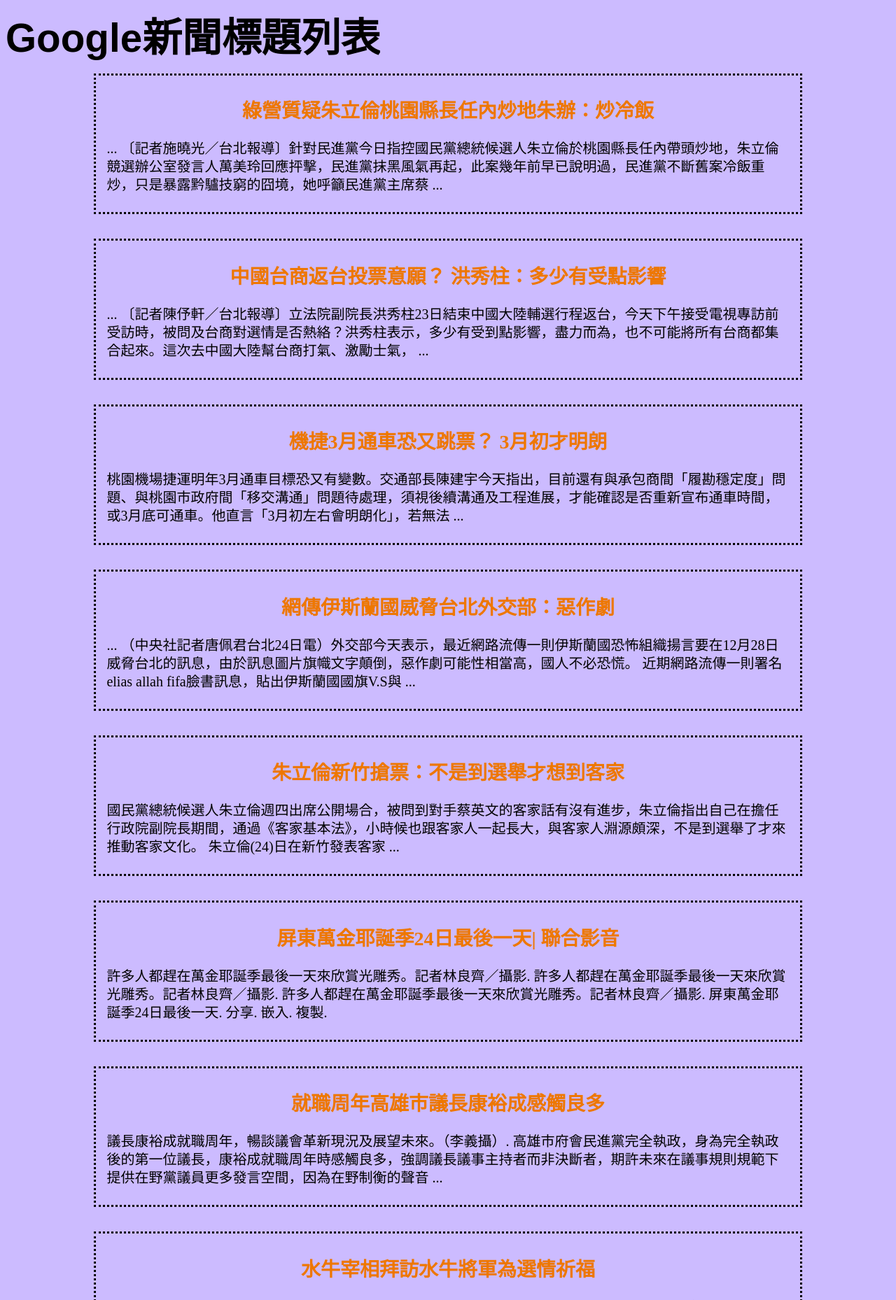
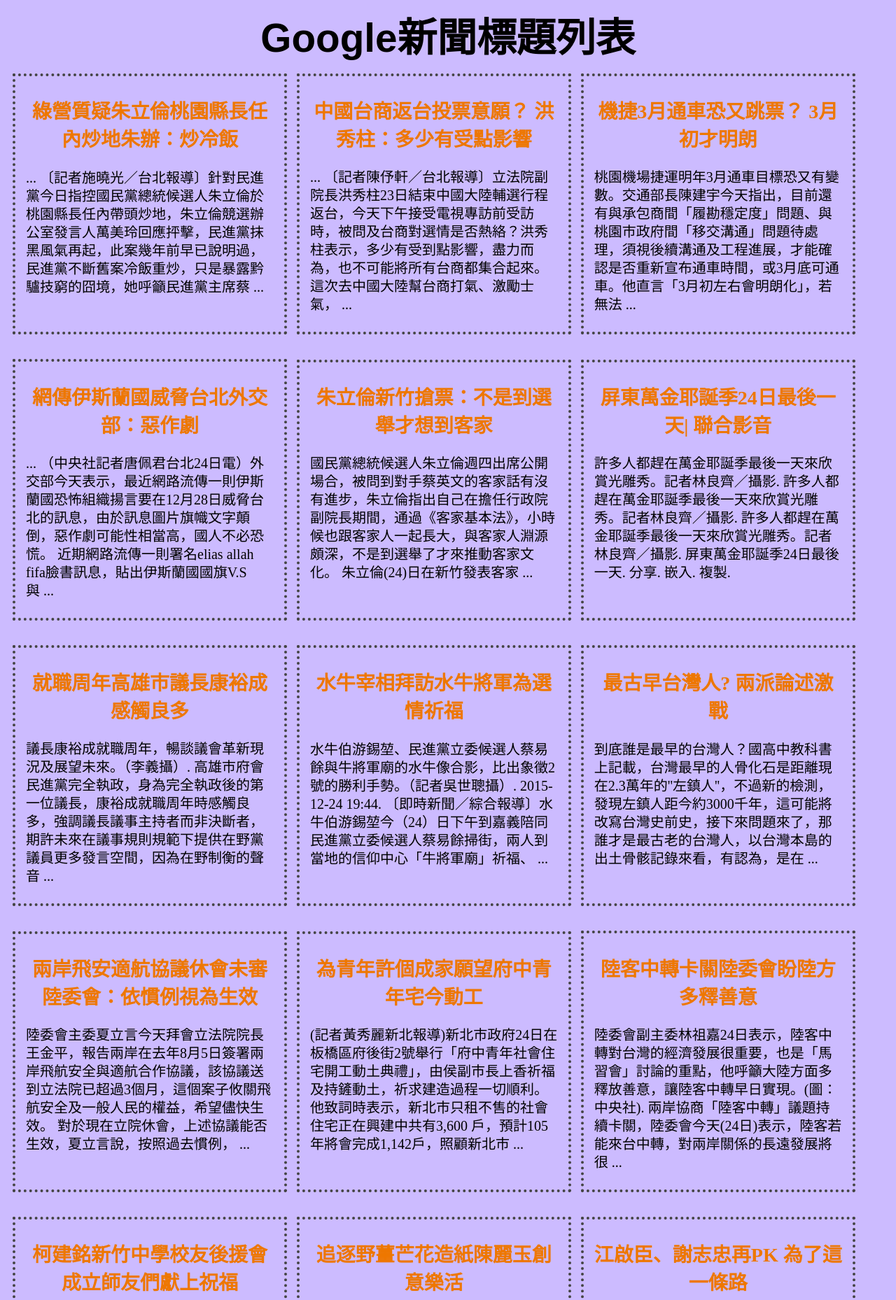
Before and after one commit to SUPERPUPU/News, a Django app: template templates/parse.html in a window 1280 px wide. Shown: the top 1858 px of the page at 70% size. Run offline with Django 3.2, Linux system fonts and the light colour scheme; the template is opened without the code that fills it: values that come from a table or form of the project are taken from there, others are empty; data comes from the database, SQL or seed files in the repository; both versions use the stored data as it was after the commit.

Commit message:
change to block align without center position

```diff
--- a/templates/parse.html
+++ b/templates/parse.html
@@ -19,7 +19,7 @@
                 font-style: inherit;
                 font-weight: bold;
                 text-align: center;
-
+                width: 100%;
                 display: inline-block;
                   vertical-align: middle;
                   -webkit-transform: translateZ(0);
@@ -41,6 +41,10 @@
               color: white;
             }
 
+            #body{
+                max-width: 100%;
+            }
+
             a{
                 text-decoration: none;
             }
@@ -51,16 +55,24 @@
                 color: #FFFF00;
             }
             .paragraph{
+                width: 28%;
+                min-width: 200px;
+                min-height: 350px;
                 margin-top:15px;
-                margin-left:10%;
-                margin-right:10%;
+                margin-left:10px;
+                margin-right:auto;
                 margin-bottom:20px;
-                border: 2px solid 000000;
+                border: 4px solid #444444;
                 padding-top:5px;
                 padding-left:15px;
                 padding-right:15px;
                 padding-bottom:10px;
                 border-style: dotted;
+                position: relative;
+                display: inline-block;
+
+                -webkit-flex: 1;
+                flex: 1;
 
                 display: inline-block;
                 vertical-align: middle;
@@ -95,6 +107,8 @@
     </head>
     <body>
         <div id = "main-title">Google新聞標題列表</div>
+
+        <div id = "body">
         {% for i in news_list %}
 
         <div class = "paragraph">
@@ -117,8 +131,7 @@
         </p>
     </div>
             {% endfor %}
-
-
+        </div>
         <em>{{ current_time }}</em>
     </body>
 </html>
```
Also changed, not shown: db.sqlite3.
